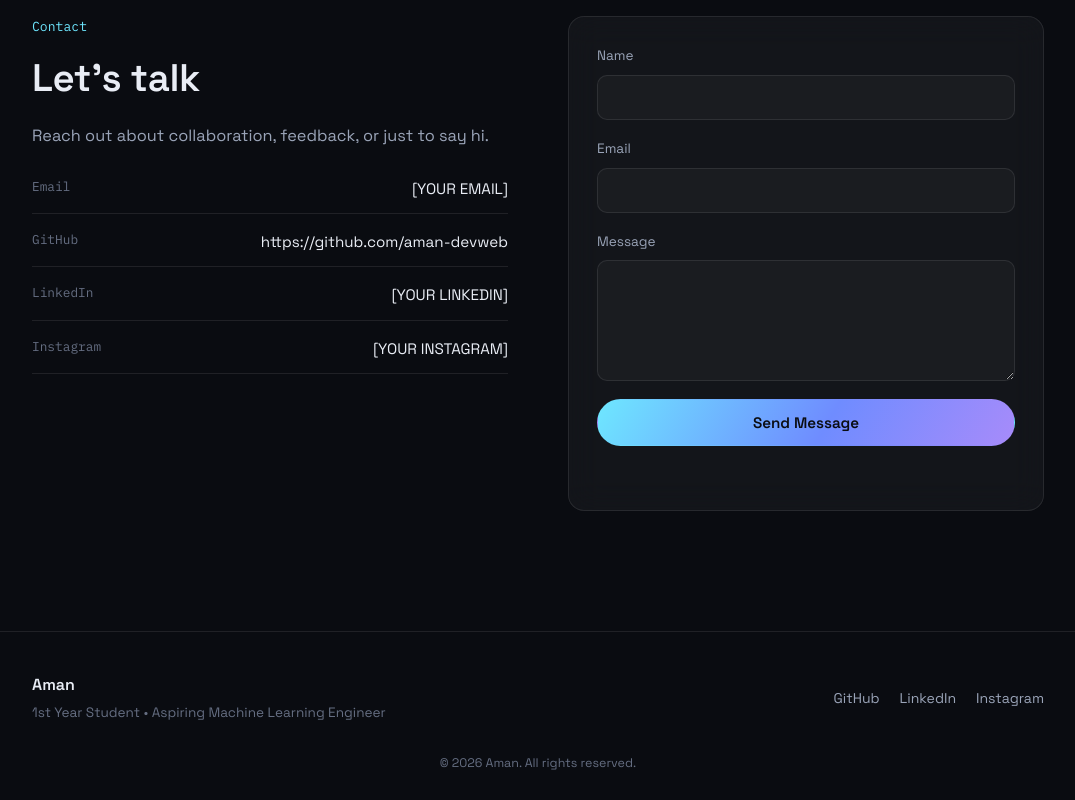
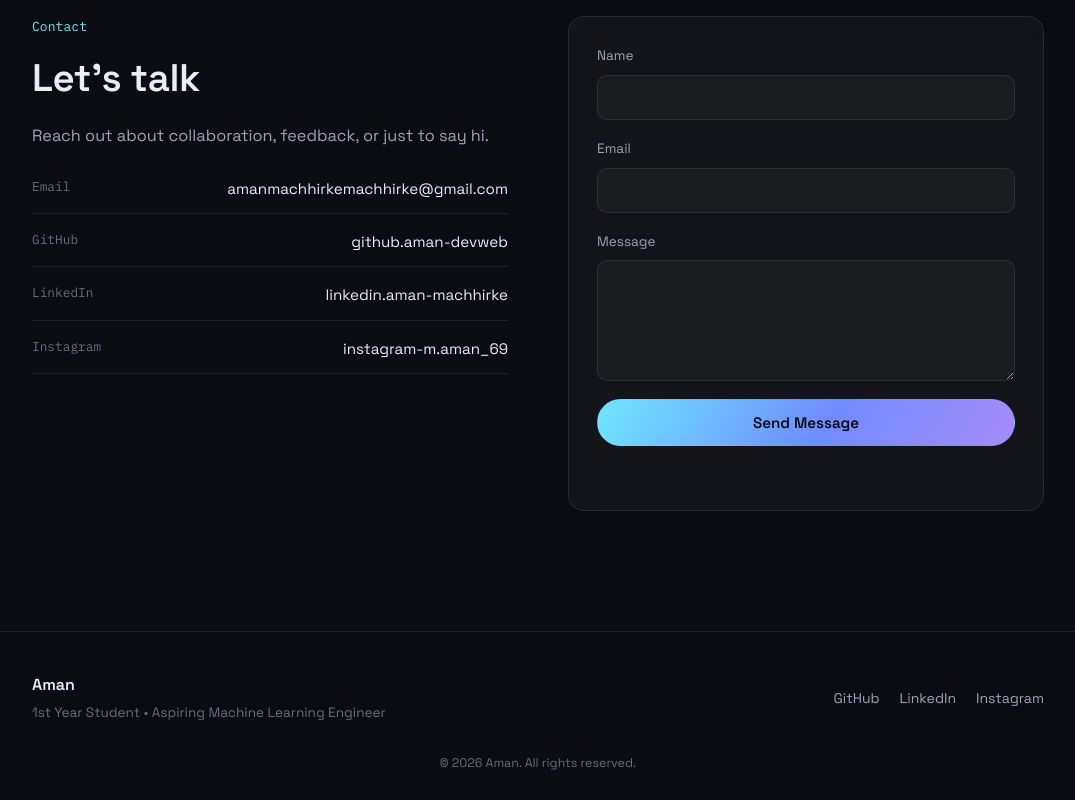
Before and after one commit to aman-labx/Portfolio, a plain HTML site: page index.html in a window 1280 px wide. Shown: the part 6959-7759 px from the top of the page, without its empty margins (102-1177 px from the left). Drawn offline with Linux system fonts and the light colour scheme.

Commit message:
Added Contact

```diff
--- a/index.html
+++ b/index.html
@@ -65,7 +65,7 @@
             <svg viewBox="0 0 24 24" width="20" height="20" aria-hidden="true"><path fill="currentColor" d="M12 .5A11.5 11.5 0 0 0 .5 12c0 5.1 3.29 9.43 7.86 10.96.57.1.78-.25.78-.55v-2.15c-3.2.7-3.87-1.36-3.87-1.36-.53-1.33-1.29-1.69-1.29-1.69-1.05-.72.08-.71.08-.71 1.16.08 1.77 1.19 1.77 1.19 1.03 1.77 2.71 1.26 3.37.96.1-.74.4-1.26.73-1.55-2.55-.29-5.24-1.28-5.24-5.68 0-1.26.45-2.28 1.19-3.08-.12-.29-.52-1.46.11-3.05 0 0 .97-.31 3.18 1.18a11 11 0 0 1 5.79 0c2.21-1.49 3.18-1.18 3.18-1.18.63 1.59.23 2.76.11 3.05.74.8 1.19 1.82 1.19 3.08 0 4.41-2.7 5.38-5.27 5.67.42.36.78 1.07.78 2.16v3.2c0 .31.21.66.79.55A11.5 11.5 0 0 0 23.5 12 11.5 11.5 0 0 0 12 .5Z"/></svg>
             <span>GitHub</span>
           </a>
-          <a href="[YOUR LINKEDIN]" class="social-link" aria-label="LinkedIn profile" target="_blank" rel="noopener">
+          <a href="https://www.linkedin.com/in/aman-machhirke-4a9a88437/" class="social-link" aria-label="LinkedIn profile" target="_blank" rel="noopener">
             <svg viewBox="0 0 24 24" width="20" height="20" aria-hidden="true"><path fill="currentColor" d="M4.98 3.5a2.5 2.5 0 1 1 0 5 2.5 2.5 0 0 1 0-5ZM.5 8.98h8.96V23H.5V8.98ZM14.48 8.98h5.7v1.92h.08c.79-1.5 2.73-3.08 5.62-3.08 6.01 0 7.12 3.96 7.12 9.1V23h-8.96v-6.08c0-1.45-.03-3.32-2.02-3.32-2.03 0-2.34 1.58-2.34 3.21V23h-8.96V8.98Z" transform="scale(0.72)"/></svg>
             <span>LinkedIn</span>
           </a>
@@ -336,10 +336,10 @@
         <h2 class="section-title">Let's talk</h2>
         <p class="section-sub">Reach out about collaboration, feedback, or just to say hi.</p>
         <ul class="contact-list">
-          <li><span>Email</span><a href="mailto:[YOUR EMAIL]">[YOUR EMAIL]</a></li>
-          <li><span>GitHub</span><a href="https://github.com/aman-devweb" target="_blank" rel="noopener">https://github.com/aman-devweb</a></li>
-          <li><span>LinkedIn</span><a href="[YOUR LINKEDIN]" target="_blank" rel="noopener">[YOUR LINKEDIN]</a></li>
-          <li><span>Instagram</span><a href="[YOUR INSTAGRAM]" target="_blank" rel="noopener">[YOUR INSTAGRAM]</a></li>
+          <li><span>Email</span><a href="mailto:amanmachhirkemachhirke@gmail.com">amanmachhirkemachhirke@gmail.com</a></li>
+          <li><span>GitHub</span><a href="https://github.com/aman-devweb" target="_blank" rel="noopener">github.aman-devweb</a></li>
+          <li><span>LinkedIn</span><a href="https://www.linkedin.com/in/aman-machhirke-4a9a88437/" target="_blank" rel="noopener">linkedin.aman-machhirke</a></li>
+          <li><span>Instagram</span><a href="https://www.instagram.com/m.aman_69/" target="_blank" rel="noopener">instagram-m.aman_69</a></li>
         </ul>
       </div>
 
@@ -372,8 +372,8 @@
     </div>
     <div class="footer-social">
       <a href="https://github.com/aman-devweb" target="_blank" rel="noopener">GitHub</a>
-      <a href="[YOUR LINKEDIN]" target="_blank" rel="noopener">LinkedIn</a>
-      <a href="[YOUR INSTAGRAM]" target="_blank" rel="noopener">Instagram</a>
+      <a href="https://www.linkedin.com/in/aman-machhirke-4a9a88437/" target="_blank" rel="noopener">LinkedIn</a>
+      <a href="https://www.instagram.com/m.aman_69/" target="_blank" rel="noopener">Instagram</a>
     </div>
   </div>
   <p class="footer-copy">© 2026 Aman. All rights reserved.</p>
```
